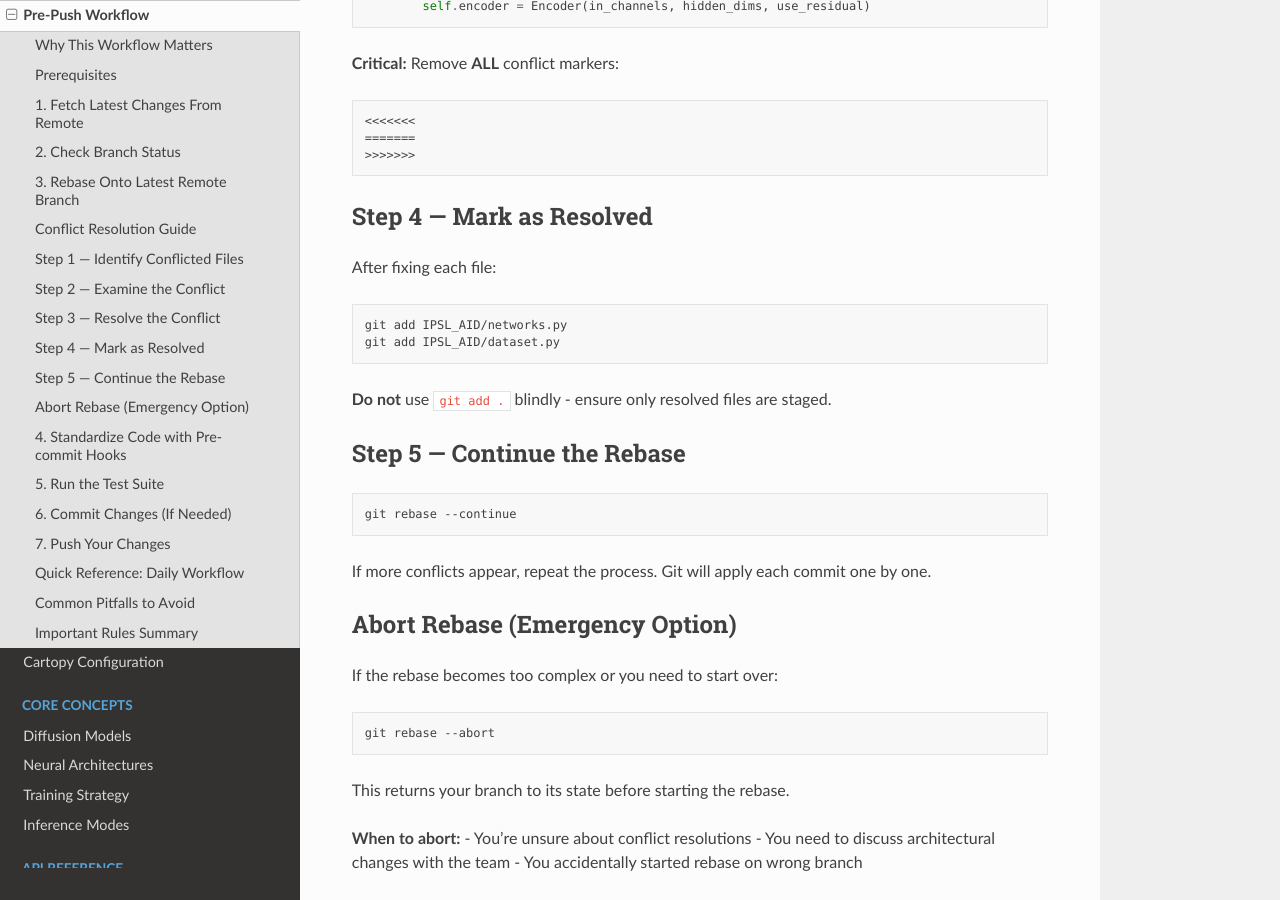
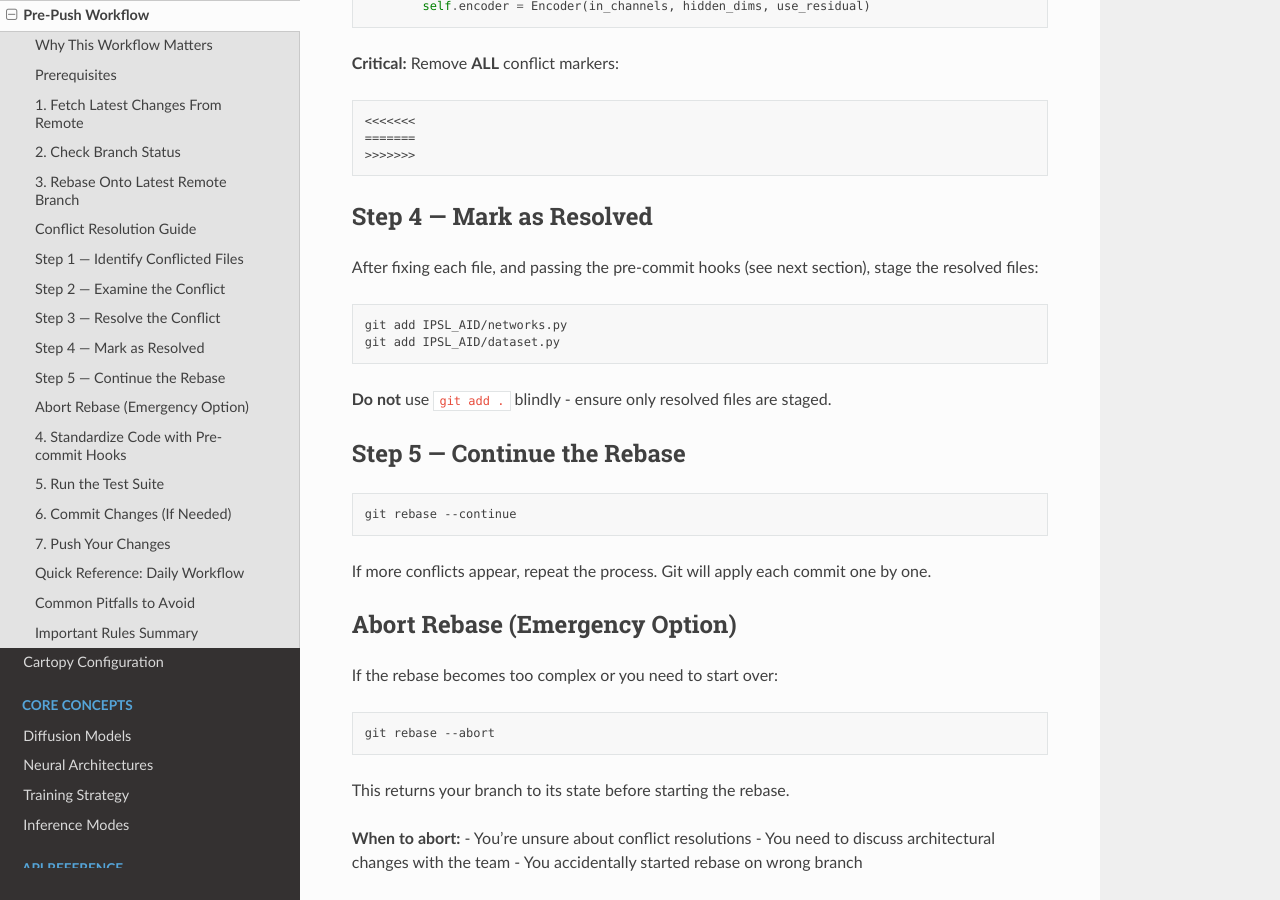
Before and after one commit to kardaneh/IPSL-AID, a Sphinx documentation site: the page built from doc/source/pre_push_workflow.rst, in a window 1280 px wide and 900 px high, scrolled down 4319 px. Built offline with Sphinx 7.4.7 and the Read the Docs theme 3.1.0, drawn with Linux system fonts in a browser that asks for light colours.

Commit message:
doc: after resolving the conflicts, before staging, it is required to re-pass the pre-commit

```diff
--- a/doc/source/pre_push_workflow.rst
+++ b/doc/source/pre_push_workflow.rst
@@ -211,7 +211,7 @@ Example resolution combining both approaches:
 Step 4 — Mark as Resolved
 -------------------------
 
-After fixing each file:
+After fixing each file, and passing the pre-commit hooks (see next section), stage the resolved files:
 
 .. code-block:: bash
 
```
